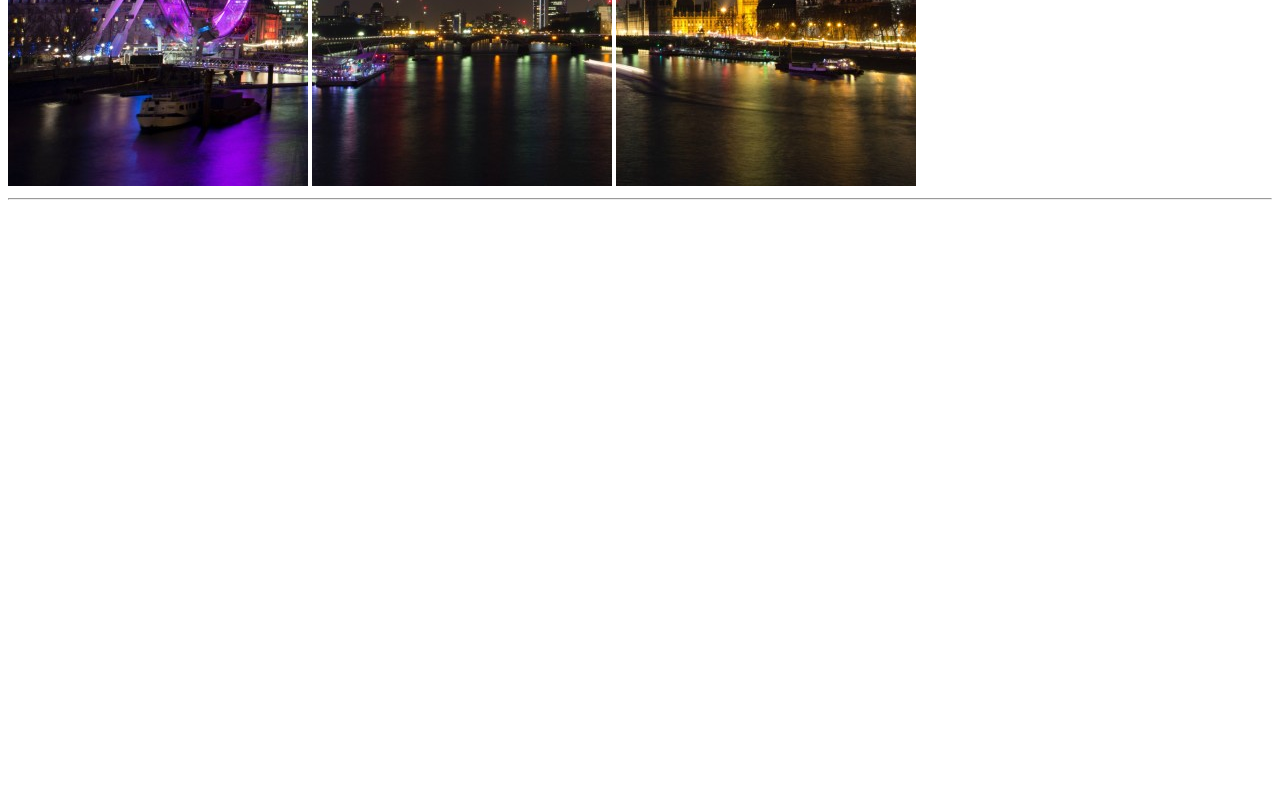
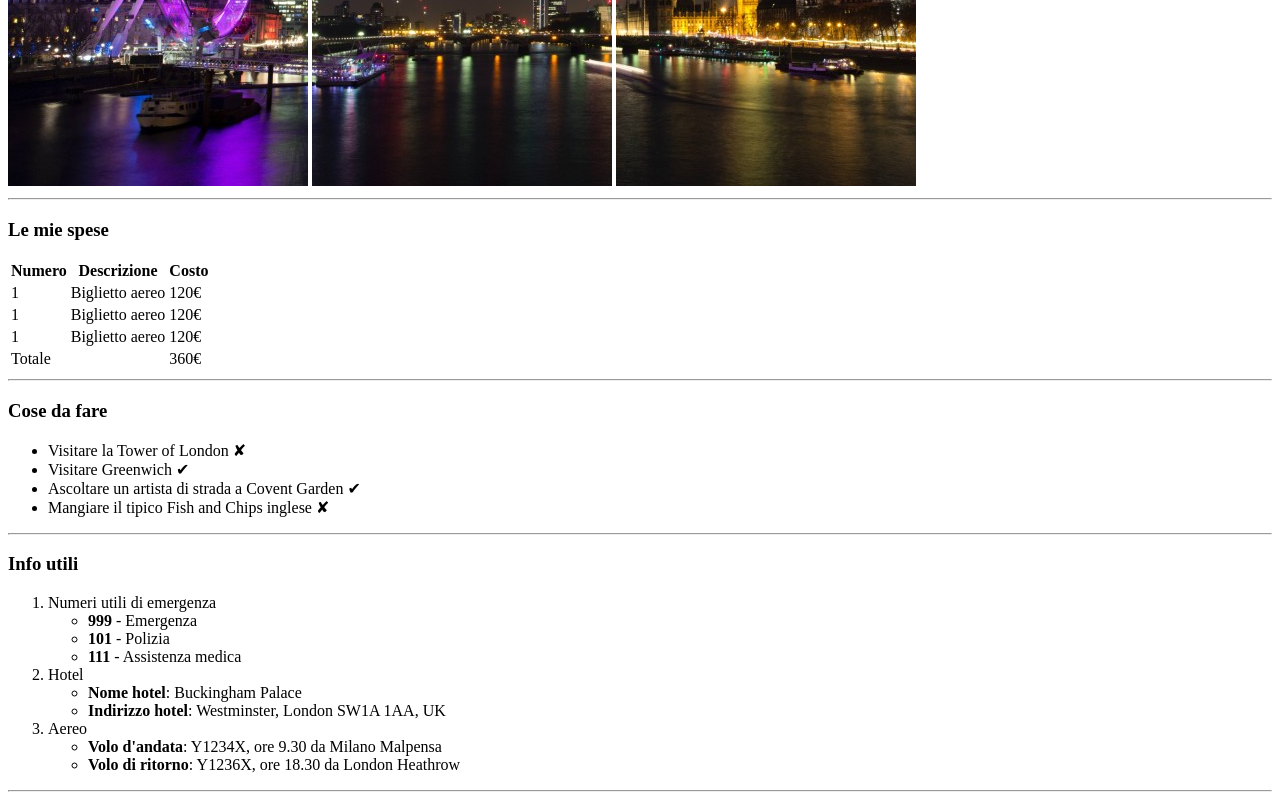
Before and after one commit to Steppenw/html-london-trip, a plain HTML site: page index.html in a window 1280 px wide. Shown: the part 481-1281 px from the top of the page. Before the commit the page ends 800 px from the top, so only its background shows below. Drawn offline with Linux system fonts and the light colour scheme.

Commit message:
Added <main> container

```diff
--- a/index.html
+++ b/index.html
@@ -16,5 +16,84 @@
             <hr />
         </header>
 
+        <main> <!--Contenuto principale-->
+
+            <section> <!--Spese-->
+                <h3>Le mie spese</h3>
+                <table>
+                    <thead>
+                      <tr>
+                        <th>Numero</th>
+                        <th>Descrizione</th>
+                        <th>Costo</th>
+                      </tr>
+                    </thead>
+                    <tbody>
+                      <tr>
+                        <td>1</td>
+                        <td>Biglietto aereo</td>
+                        <td>120&euro;</td>
+                      </tr>
+                      <tr>
+                        <td>1</td>
+                        <td>Biglietto aereo</td>
+                        <td>120&euro;</td>
+                      </tr>
+                      <tr>
+                        <td>1</td>
+                        <td>Biglietto aereo</td>
+                        <td>120&euro;</td>
+                      </tr>
+                    </tbody>
+                    <tfoot>
+                      <tr>
+                        <td>Totale</td>
+                        <td></td>
+                        <td>360&euro;</td>
+                      </tr>
+                    </tfoot>
+                </table>
+                <hr />
+            </section>
+
+            <section> <!--ToDo-->
+                <h3>Cose da fare</h3>
+                <ul>
+                    <li>Visitare la Tower of London &#10008;</li>
+                    <li>Visitare Greenwich &#10004;</li>
+                    <li>Ascoltare un artista di strada a Covent Garden &#10004;</li>
+                    <li>Mangiare il tipico Fish and Chips inglese &#10008;</li>
+                </ul>
+                <hr />
+            </section>
+
+            <section> <!--Info-->
+                <h3>Info utili</h3>
+                <ol>
+                    <li>Numeri utili di emergenza
+                        <ul>
+                            <li><b>999</b> - Emergenza</li>
+                            <li><b>101</b> - Polizia</li>
+                            <li><b>111</b> - Assistenza medica</li>
+                        </ul>
+                    </li>
+                    <li>Hotel
+                        <ul>
+                            <li><b>Nome hotel</b>: Buckingham Palace</li>
+                            <li><b>Indirizzo hotel</b>: Westminster, London SW1A 1AA, UK</li>
+                        </ul>
+                    </li>
+                    <li>Aereo
+                        <ul>
+                            <li><b>Volo d'andata</b>: Y1234X, ore 9.30 da Milano Malpensa</li>
+                            <li><b>Volo di ritorno</b>: Y1236X, ore 18.30 da London Heathrow</li>
+                        </ul>
+                    </li>
+                </ol>
+                <hr />
+            </section>
+
+        </main>
+
     </body>
 </html>
```
